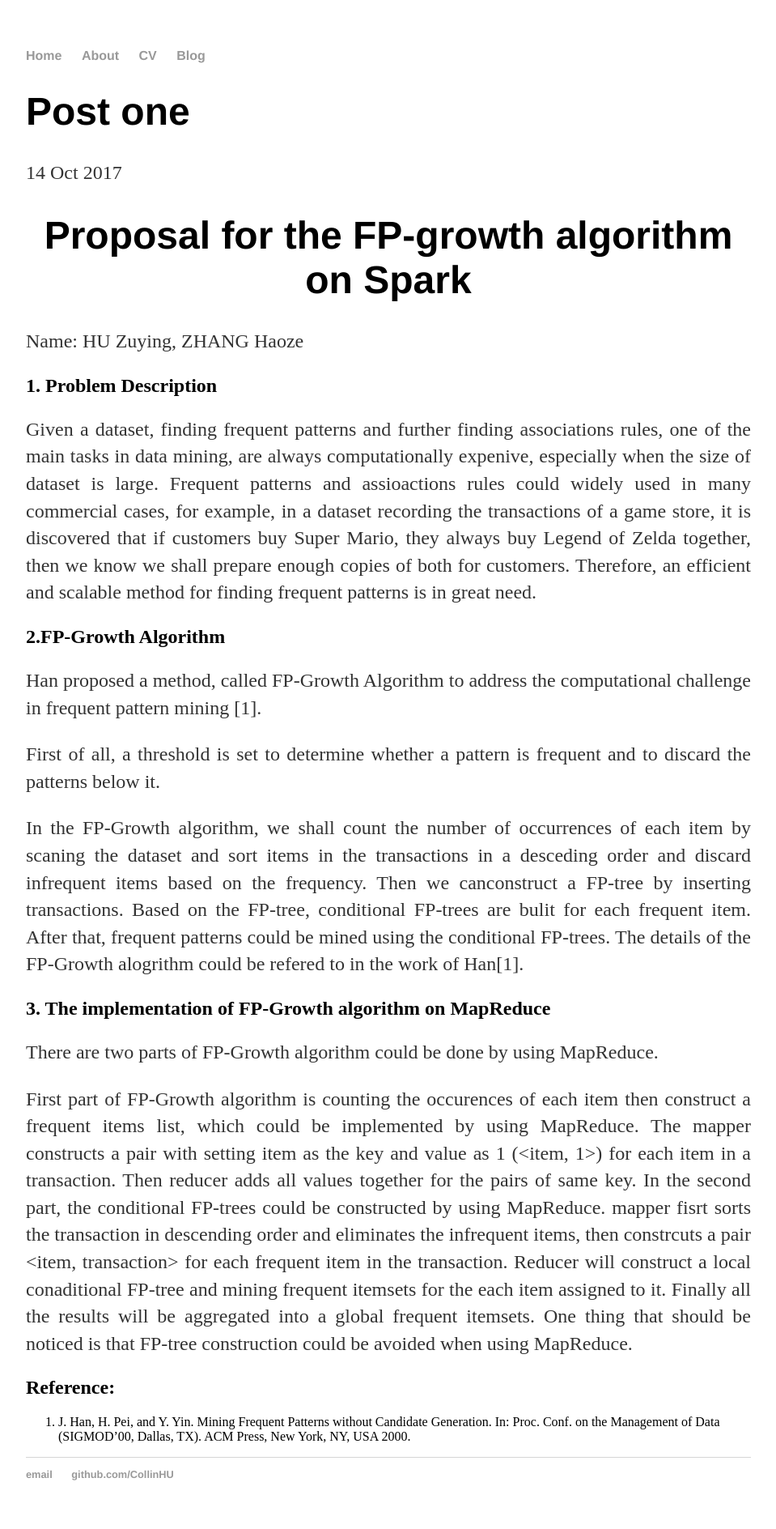
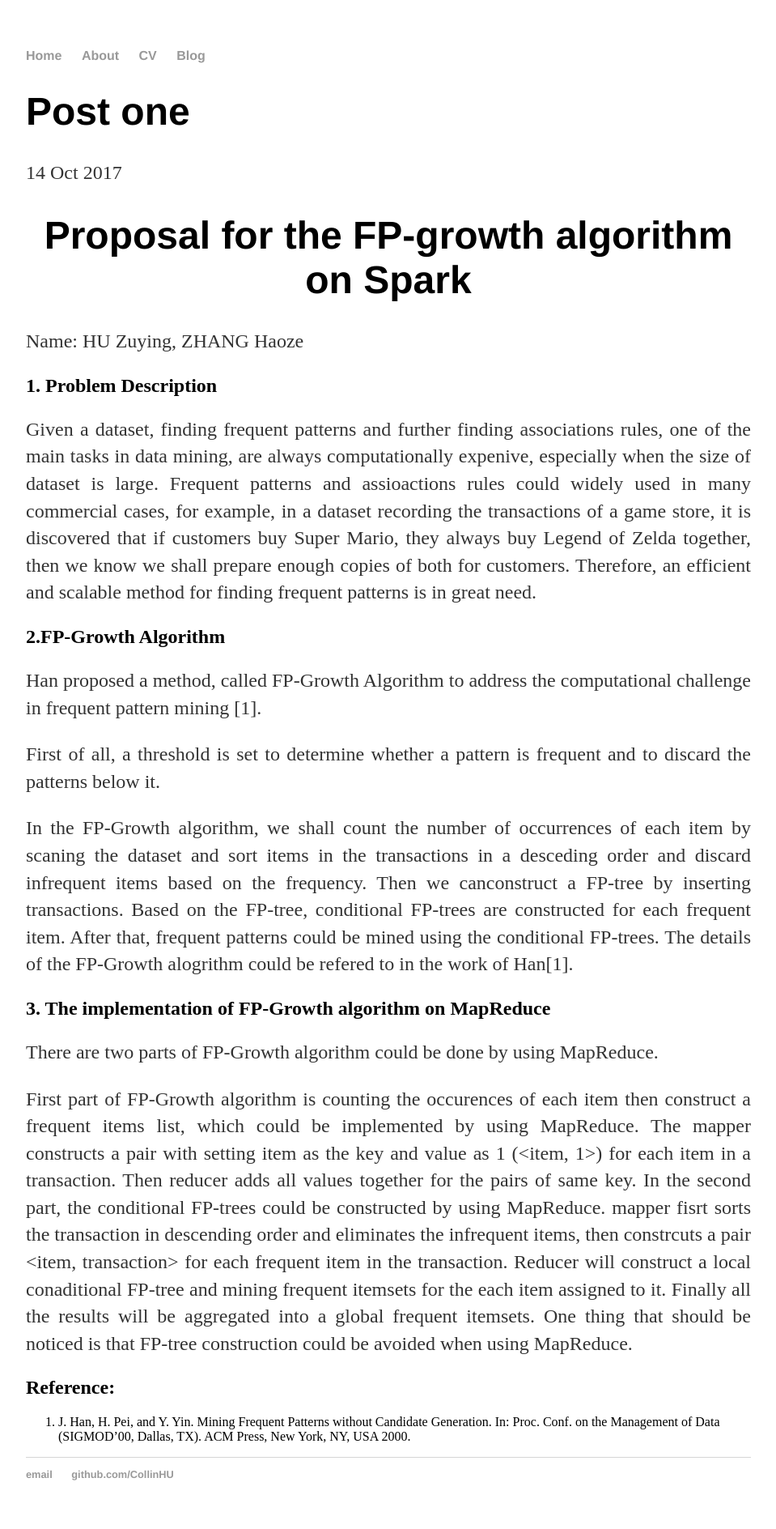
Before and after one commit to CollinHU/CollinHU, a Jekyll site: the page built from _posts/2017-10-14-Collin.md, in a window 1280 px wide. Shown: the whole page at 81% size, without its empty margins (160-1119 px from the left). Built offline with Jekyll 4.4.1, drawn with Linux system fonts in a browser that asks for light colours.

Commit message:
Update 2017-10-14-Collin.md

```diff
--- a/_posts/2017-10-14-Collin.md
+++ b/_posts/2017-10-14-Collin.md
@@ -17,7 +17,7 @@ Name: HU Zuying, ZHANG Haoze
 
 <p style="text-align:justify;">First of all, a threshold is set to determine whether a pattern is frequent and to discard the patterns below it.</p>
 
-<p style="text-align:justify;">In the FP-Growth algorithm, we shall count the number of occurrences of each item by scaning the dataset and sort items in the transactions in a desceding order and discard infrequent items based on the frequency. Then we canconstruct a FP-tree by inserting transactions. Based on the FP-tree,  conditional FP-trees are bulit for each frequent item. After that, frequent patterns could be mined using the conditional FP-trees. The details of the FP-Growth alogrithm could be refered to in the work of Han[1].</p>
+<p style="text-align:justify;">In the FP-Growth algorithm, we shall count the number of occurrences of each item by scaning the dataset and sort items in the transactions in a desceding order and discard infrequent items based on the frequency. Then we canconstruct a FP-tree by inserting transactions. Based on the FP-tree,  conditional FP-trees are constructed for each frequent item. After that, frequent patterns could be mined using the conditional FP-trees. The details of the FP-Growth alogrithm could be refered to in the work of Han[1].</p>
 
 <h2>3. The implementation of FP-Growth algorithm on MapReduce</h2>
 
```
